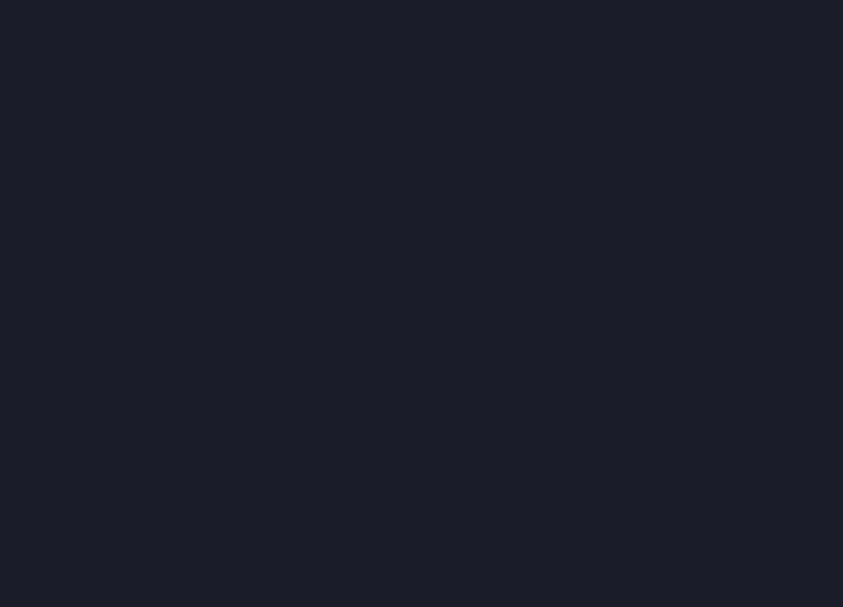
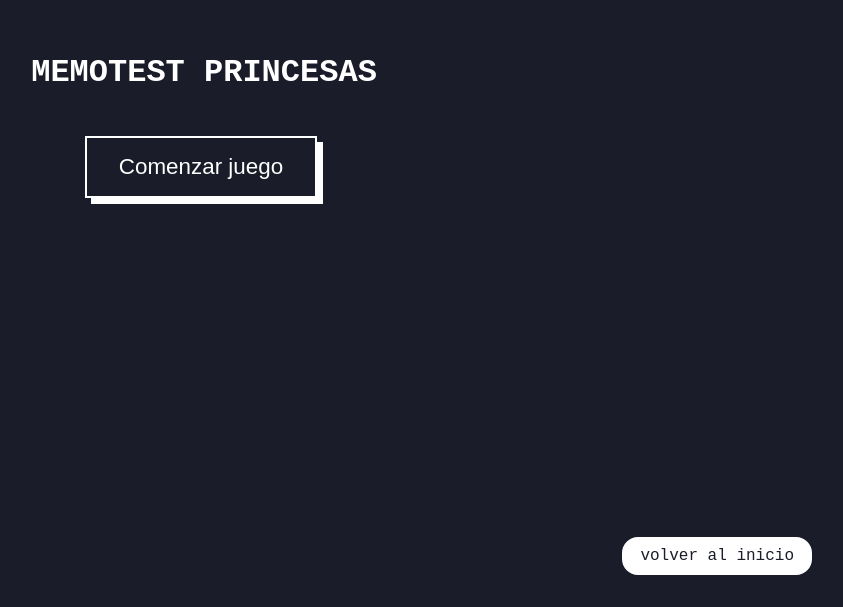
Before and after one commit to SEguidazu/memotest, a React (Vite) app: page /memotest/game in a window 1280 px wide. Before the commit this address had no page. Shown: the part 193-800 px from the top of the page, without its empty margins (436-1279 px from the left). Built offline with nearby package versions, Linux system fonts and the light colour scheme.

Commit message:
agrega el script de deploy

```diff
--- a/package.json
+++ b/package.json
@@ -6,8 +6,10 @@
   "scripts": {
     "dev": "vite",
     "build": "vite build",
-    "preview": "vite preview"
+    "preview": "vite preview",
+    "deploy": "gh-pages -d dist"
   },
+  "homepage": "https://seguidazu.github.io/memotest/",
   "dependencies": {
     "react": "^18.2.0",
     "react-dom": "^18.2.0"
--- a/src/main.jsx
+++ b/src/main.jsx
@@ -7,17 +7,17 @@ import "./styles/global.css";
 
 function App() {
   return (
-    <BrowserRouter>
-      <Routes>
-        <Route index path="/" element={<Home />} />
-        <Route path="/game" element={<Game />} />
-      </Routes>
-    </BrowserRouter>
+    <Routes>
+      <Route index path="/memotest/" element={<Home />} />
+      <Route path="/memotest/game" element={<Game />} />
+    </Routes>
   );
 }
 
 ReactDOM.createRoot(document.getElementById("root")).render(
   <React.StrictMode>
-    <App />
+    <BrowserRouter>
+      <App />
+    </BrowserRouter>
   </React.StrictMode>
 );
--- a/src/pages/Game.jsx
+++ b/src/pages/Game.jsx
@@ -23,7 +23,7 @@ function Game() {
           Comenzar juego
         </button>
       )}
-      <a className={styles.linkSticky} href="/">
+      <a className={styles.linkSticky} href="/memotest/">
         volver al inicio
       </a>
     </Layout>
--- a/src/pages/Home.jsx
+++ b/src/pages/Home.jsx
@@ -4,12 +4,12 @@ import styles from "../styles/common.module.css";
 function Home() {
   return (
     <Layout>
-      <img className={styles.logo} src="/disney-logo.png" alt="Disney logo" />
+      <img className={styles.logo} src="disney-logo.png" alt="Disney logo" />
       <h1 className={styles.title}>MEMOTEST</h1>
       <h3 className={styles.text}>
         Empecemos a descubrir algunas princesas de Disney!
       </h3>
-      <a className={styles.link} href="/game">
+      <a className={styles.link} href="/memotest/game">
         Jugar
       </a>
     </Layout>
```
